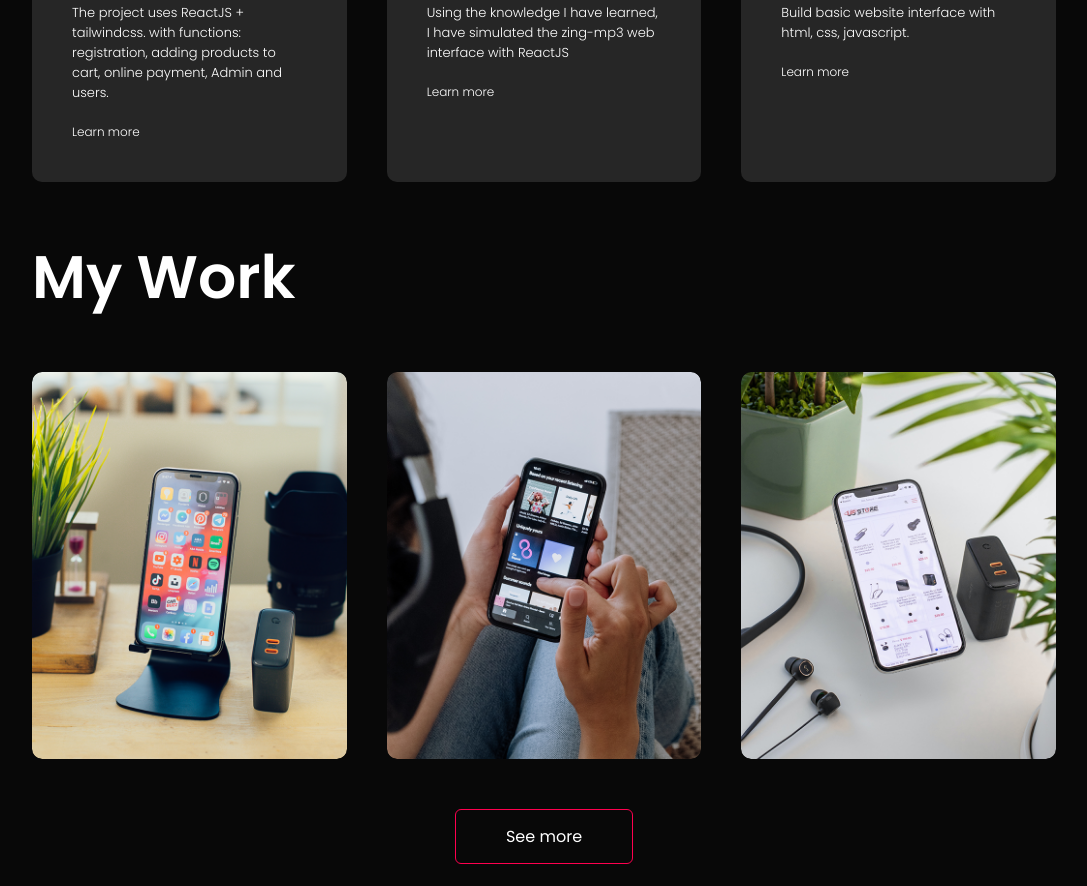
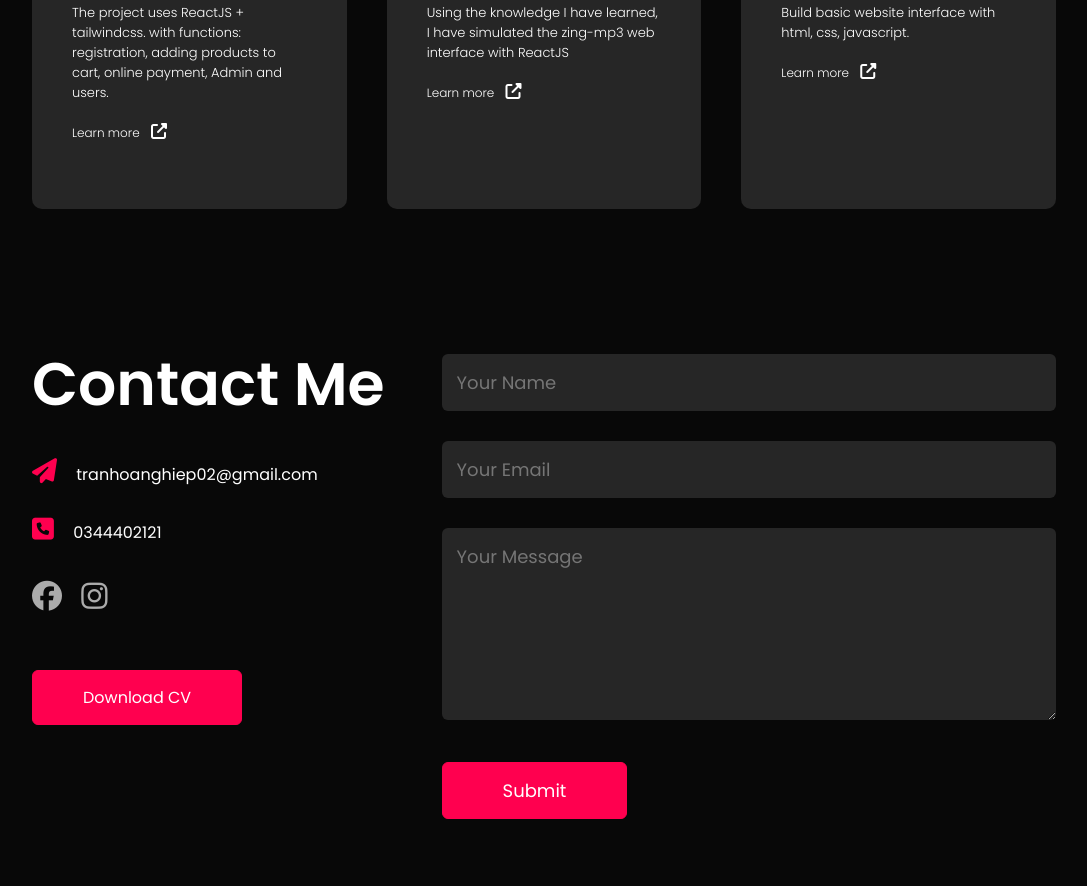
Before and after one commit to hiepkanji/profile, a plain HTML site: page index.html in a window 1280 px wide. Shown: the part 1914-2800 px from the top of the page, without its empty margins (96-1183 px from the left). Drawn offline with Linux system fonts and the light colour scheme.

Commit message:
delete work

```diff
--- a/index.html
+++ b/index.html
@@ -83,61 +83,23 @@
                     with functions: registration, adding products to cart,
                     online payment, Admin and users.
                     </p>
-                         <a href="#">Learn more</a>
+                    <a href="#">Learn more <i class="fa-solid fa-up-right-from-square"></i></a>
                 </div>
                 <div>
                     <i class="fa-solid fa-crop"></i>
                     <h2>Clone Zing-mp3</h2>
                     <p>Using the knowledge I have learned,
                         I have simulated the zing-mp3 web interface with ReactJS</p>
-                         <a href="#">Learn more</a>
+                         <a href="#">Learn more <i class="fa-solid fa-up-right-from-square"></i></a>
                 </div>
                 <div>
                     <i class="fa-brands fa-app-store-ios"></i>
                     <h2>Clone web TheBand</h2>
                     <p>
                         Build basic website interface with html, css, javascript.</p>
-                         <a href="#">Learn more</a>
+                         <a href="#">Learn more <i class="fa-solid fa-up-right-from-square"></i></a>
                 </div>
             </div>
-        </div>
-    </div>
-    <div id="portfolio">
-        <div class="container">
-            <h1 class="sub-title">My Work</h1>
-            <div class="work-list">
-                <div class="work">
-                    <img src="images/work-1.png">
-                    <div class="layer">
-                        <h3>Social Media App</h3>
-                        <p>The app connects your yo the talented people around the world.
-                            Download it from play store.
-                        </p>
-                        <a href="#"><i class="fa-solid fa-up-right-from-square"></i></a>
-                    </div>
-                </div>
-                <div class="work">
-                    <img src="images/work-2.png">
-                    <div class="layer">
-                        <h3>Social Media App</h3>
-                        <p>The app connects your yo the talented people around the world.
-                            Download it from play store.
-                        </p>
-                        <a href="#"><i class="fa-solid fa-up-right-from-square"></i></a>
-                    </div>
-                </div>
-                <div class="work">
-                    <img src="images/work-3.png">
-                    <div class="layer">
-                        <h3>Social Media App</h3>
-                        <p>The app connects your yo the talented people around the world.
-                            Download it from play store.
-                        </p>
-                        <a href="#"><i class="fa-solid fa-up-right-from-square"></i></a>
-                    </div>
-                </div>
-            </div>
-            <a href="#" class="btn">See more</a>
         </div>
     </div>
     <div id="contact">
--- a/style.css
+++ b/style.css
@@ -161,70 +161,17 @@ nav ul li a:hover::after {
     margin-top: 20px;
     display: inline-block;
 }
+.services-list div a i {
+    font-size: 16px;
+    padding-left: 8px;
+}
+.services-list div a:hover {
+    color: #262626;
+    font-weight: 600;
+}
 .services-list div:hover {
     background: #ff004f;
     transform: translateY(-10px);
-}
-#protfolio {
-    padding: 50px 0;
-}
-
-.work-list {
-    display: grid;
-    grid-template-columns: repeat(auto-fit, minmax(250px, 1fr));
-    grid-gap: 40px;
-    margin-top: 50px;
-}
-.work {
-    border-radius: 10px;
-    position: relative;
-    overflow: hidden;
-}
-.work img {
-    width: 100%;
-    border-radius: 10px;
-    display: block;
-    transition: transform 0.5s;
-}
-.layer {
-    width: 100%;
-    height: 0;
-    background: linear-gradient(rgba(0,0,0,0.6), #ff004f);
-    border-radius: 10px;
-    position: absolute;
-    left: 0;
-    bottom: 0;
-    overflow: hidden;
-    display: flex;
-    align-items: center;
-    justify-content: center;
-    flex-direction: column;
-    padding: 0 40px;
-    text-align: center;
-    font-size: 14px;
-    transition: height 0.5s;
-}
-.layer h3 {
-    font-weight: 500;
-    margin-bottom: 20px;
-}
-.layer a {
-    margin-top: 20px;
-    color: #ff004f;
-    text-decoration: none;
-    font-size: 18px;
-    line-height: 60px;
-    background: #fff;
-    width: 60px;
-    height: 60px;
-    border-radius: 50%;
-    text-align: center;
-}
-.work:hover img {
-    transform: scale(1.1);
-}
-.work:hover .layer {
-    height: 100%;
 }
 .btn {
     display: block;
@@ -239,6 +186,9 @@ nav ul li a:hover::after {
 }
 .btn:hover {
     background-color: #ff004f;
+}
+#contact {
+    padding-top: 80px;
 }
 
 .contact-left {
@@ -279,7 +229,7 @@ nav ul li a:hover::after {
     background: #ff004f;
 }
 .contact-right form {
-    width: 100$;
+    width: 100%;
 }
 form input, form textarea {
     width: 100%;
```
Also changed, not shown: images/work-1.png (deleted), images/work-2.png (deleted), images/work-3.png (deleted).
